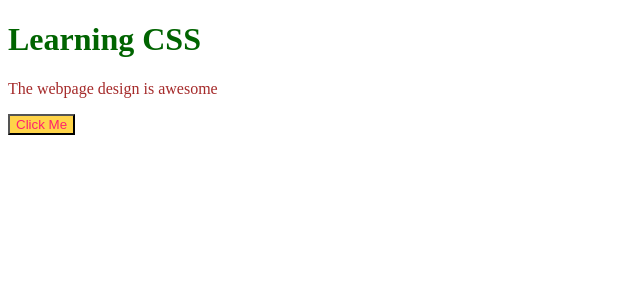
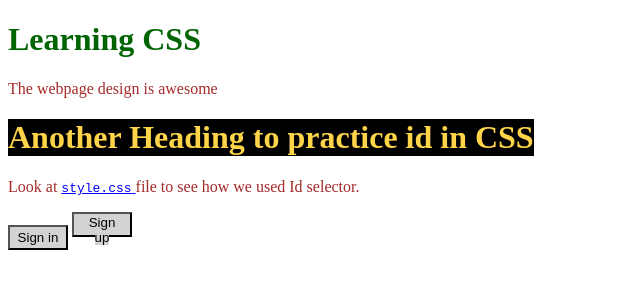
Before and after one commit to zeeshanmcp12/learn-css, a plain HTML site: page index.html in a window 1280 px wide. Shown: the whole page, without its empty margins (0-640 px from the left). Drawn offline with Linux system fonts and the light colour scheme.

Commit message:
Id, class selector in CSS

```diff
--- a/index.html
+++ b/index.html
@@ -10,7 +10,13 @@
     <h1>Learning CSS</h1>
     <p>The webpage design is awesome </p>
 
-    <button>Click Me</button>
+    <h1 id="headingOne">Another Heading to practice id in CSS</h1>
+    <p>Look at <a href="./style.css"><code>style.css</code> </a> file to see how we used Id selector.</p>
+
+    <button class="btn"><span>Sign in</span></button>
+    <button class="btn"><span>Sign up</span></button>
+
+
 
 </body>
 </html>
--- a/style.css
+++ b/style.css
@@ -16,11 +16,24 @@
     color: darkgreen;
 }
 
+#headingOne {
+    color:#ffd449;
+    background-color: black;
+    width: fit-content;
+}
+
 p {
     color:brown;
 }
 
-button {
+/* button {
     color:rgb(255, 32, 110);
     background-color: #ffd449;
+} */
+
+.btn, span {
+    color: black;
+    background-color: lightgrey;
+    height: 25px;
+    width: 60px;
 }
```
Also changed, not shown: 1 other file.
